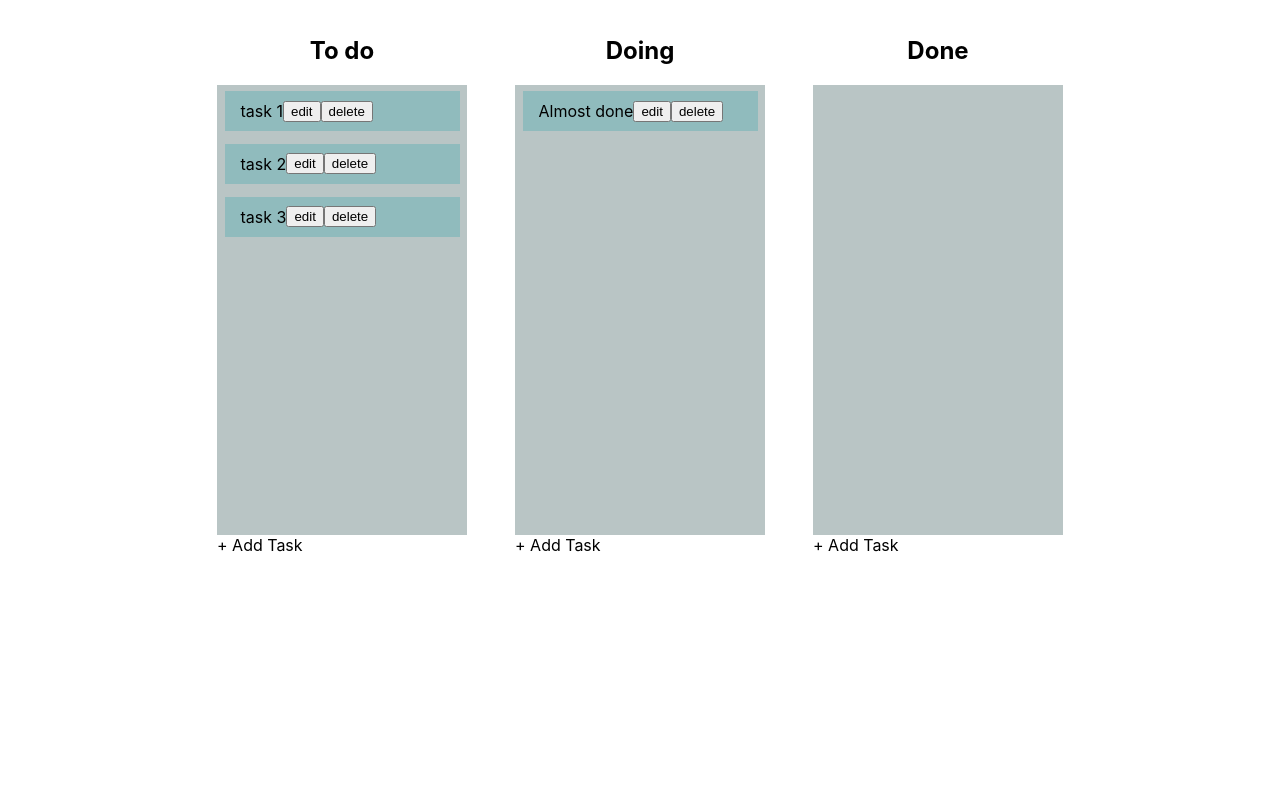
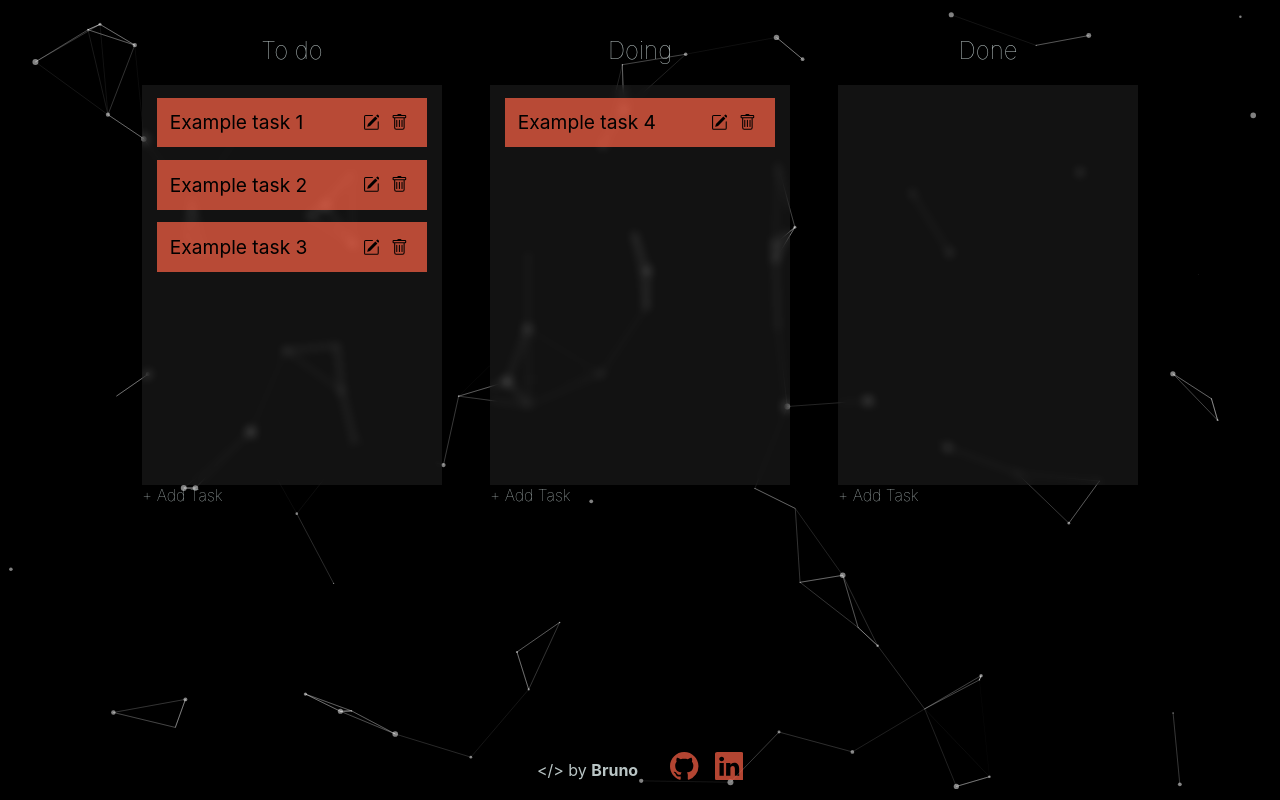
Before and after one commit to brunogoncalvess/Kambam-App, a React (Create React App) app: page / in a window 1280 px wide. Built offline with nearby package versions, Linux system fonts and the light colour scheme.

Commit message:
add style

```diff
--- a/package.json
+++ b/package.json
@@ -9,8 +9,11 @@
     "react": "^17.0.2",
     "react-beautiful-dnd": "^13.1.0",
     "react-dom": "^17.0.2",
+    "react-icons": "^4.4.0",
     "react-modal": "^3.15.1",
     "react-scripts": "5.0.1",
+    "react-tsparticles": "^2.1.4",
+    "tsparticles": "^2.1.4",
     "uuid": "^8.3.2",
     "web-vitals": "^2.1.4"
   },
--- a/public/index.html
+++ b/public/index.html
@@ -24,7 +24,7 @@
       work correctly both with client-side routing and a non-root public URL.
       Learn how to configure a non-root public URL by running `npm run build`.
     -->
-    <title>React App</title>
+    <title>Kanban</title>
   </head>
   <body>
     <noscript>You need to enable JavaScript to run this app.</noscript>
--- a/src/components/Home.css
+++ b/src/components/Home.css
@@ -1,5 +1,14 @@
+:root {
+    --my-tomato: rgba(255, 99, 71, 0.7);
+    --ice-color: rgb(185, 197, 197);
+}
+
 * {
     box-sizing: border-box;
+}
+
+body {
+    overflow-y: scroll;
 }
 
 .wrapper {
@@ -12,31 +21,190 @@
     text-align: center;
     display: flex;
     flex-direction: row;
-    gap: 15rem
+    gap: 15rem;
+    color:var(--ice-color);
+    font-weight: lighter;
+}
+
+.add-task-button {
+    color:var(--ice-color);
+    cursor: pointer;
+    font-weight: lighter;
+    transition: font-weight .2s ease-in-out;
+}
+
+.add-task-button:hover {
+    font-weight: normal;
 }
 
 .container {
     display: flex;
     flex-direction: row;
     gap: 3rem;
-    margin: 0 auto
+    margin: 0 auto;
+    min-height: 92vh;
+}
+
+.column-wrapper {
+    margin-bottom: 3rem;
 }
 
 .column {
     display: flex;
     flex-direction: column;
     align-items: center;
-    background-color: rgb(185, 197, 197);
-    height: 450px;
-    width: 250px;
+    background-color: rgba(255, 255, 255, 0.07);
+    min-height: 400px;
+    width: 300px;
+    position: relative;
 }
 
-.column > div {
-    margin: .4rem 0;
+.column::before {
+    content: '';
+    position: absolute;
+    top: 0;
+    left: 0;
+    right: 0;
+    bottom: 0;
+    backdrop-filter: blur(5px);
+    z-index: -2;
+}
+
+
+.column .taks {
+    margin-top: .8rem;
     display: flex;
     align-items: center;
-    padding-left: 1rem;
-    background-color:rgb(144, 187, 189);
-    height: 40px;
-    width: 235px;
+    justify-content: space-between;
+    gap: .3rem;
+    padding: .8rem;
+    background-color: var(--my-tomato);
+    min-height: 40px;
+    width: 90%;
+    font-size: 1.2rem;
 }
+
+.taks span {
+    display: block;
+    max-width: 78%;
+    word-wrap: break-word;
+}
+
+
+.card-spacing {
+    width: 100%;
+    height: .8rem;
+}
+
+.button-container {
+    display: flex;
+}
+
+.task-button {
+    display: flex;
+    align-items: center;
+    background: none;
+    border: none;
+    cursor: pointer;
+}
+
+.task-icon {
+    font-size: 1.05rem;
+}
+
+.modal {
+    position: absolute;
+    top: 50%;
+    left: 50%;
+    transform: translate(-50%, -50%);
+    width: 30rem;
+    height: 20rem;
+    background-color: rgba(33, 33, 34, 0.678);
+    backdrop-filter: blur(5px);
+}
+
+.modal textarea {
+    display: block;
+    width: 85%;
+    height: 8rem;
+    padding: .5rem;
+    font-size: 1.2rem;
+    margin: 0 auto;
+    margin-top: 4rem;
+    outline: none;
+    resize: none;
+}
+
+.modal-x {
+    position: absolute;
+    right: 10px;
+    top: 10px;
+    font-size: 2.3rem;
+    cursor: pointer;
+}
+
+.modal button {
+    display: block;
+    margin: 0 auto;
+    margin-top: 2.3rem;
+    width: 12rem;
+    height: 3rem;
+    text-transform: uppercase;
+    cursor: pointer;
+    background-color: rgb(43, 40, 40);
+    color: var(--ice-color);
+    border: none;
+    transition: all .4s ease-in-out;
+}
+
+.modal button:hover {
+    background-color: rgb(26, 24, 24);
+    color: white;
+}
+
+footer {
+    display: flex;
+    align-items: center;
+    gap: 2rem;
+    color:var(--ice-color);
+    margin: 0 auto;
+    text-align: center;
+}
+
+footer a {
+    font-size: 1.78rem;
+    color: var(--my-tomato);
+    transition: color .3s ease-in-out;
+}
+
+footer a:hover{
+    color: tomato;
+}
+
+.footer-links {
+    display: flex;
+    gap: 1rem;
+}
+
+footer span {
+    color: var(--my-tomato);
+    font-size: 1.2rem;
+}
+
+@media (max-width: 1013px) {
+    .container {
+        flex-direction: column;
+        gap: .2rem;
+    }
+    .column-wrapper {
+        margin-bottom: 0;
+    }
+
+    .column {
+        min-height: 200px;
+    }
+
+    footer {
+        margin-top: 3rem;
+    }
+}
--- a/src/components/Home.jsx
+++ b/src/components/Home.jsx
@@ -1,8 +1,11 @@
-import React, { useEffect, useState } from "react"
+import React, { useEffect, useRef, useState } from "react"
 import { DragDropContext, Draggable, Droppable } from "react-beautiful-dnd"
 import Modal from "react-modal"
+import { v4 as uuidv4 } from "uuid"
 
-import { v4 as uuidv4 } from 'uuid';
+import { BsPencilSquare, BsTrash, BsX, BsGithub, BsLinkedin } from "react-icons/bs"
+
+import ParticlesBackground from "./ParticlesBackground/ParticlesBackground"
 
 import "./Home.css"
 
@@ -11,29 +14,28 @@ const initialColumns = [
     id: 1,
     title: "To do",
     tasks: [
-      { id: 34, content: "task 1" },
-      { id: 56, content: "task 2" },
-      { id: 78, content: "task 3" },
+      { id: 34, content: "Example task 1" },
+      { id: 56, content: "Example task 2" },
+      { id: 78, content: "Example task 3" },
     ],
   },
 
-  { id: 2, title: "Doing", tasks: [{ id: 12, content: "Almost done" }] },
+  { id: 2, title: "Doing", tasks: [{ id: 12, content: "Example task 4" }] },
   { id: 3, title: "Done", tasks: [] },
 ]
-
 
 export default function Home() {
   const [columns, setColumns] = useState(initialColumns)
 
   useEffect(() => {
-    localStorage.columns ? setColumns(JSON.parse(localStorage.columns)) : setColumns(initialColumns)
+    localStorage.columns
+      ? setColumns(JSON.parse(localStorage.columns))
+      : setColumns(initialColumns)
   }, [])
 
-
   useEffect(() => {
-    localStorage.setItem('columns', JSON.stringify(columns))
+    localStorage.setItem("columns", JSON.stringify(columns))
   }, [columns])
-
 
   function onDragEnd(result) {
     const columnsDeepCopy = JSON.parse(JSON.stringify(columns))
@@ -53,7 +55,9 @@ export default function Home() {
         const spliced = columnsDeepCopy[i].tasks.splice(result.source.index, 1)
 
         columnsDeepCopy[+result.destination.droppableId - 1].tasks.splice(
-          result.destination.index, 0, ...spliced
+          result.destination.index,
+          0,
+          ...spliced
         )
       }
     }
@@ -61,34 +65,34 @@ export default function Home() {
     setColumns(columnsDeepCopy)
   }
 
+  const handleKey = (e) => e.key === 'Enter' ? handleSendClick() : null
+
   // MODAL
-  const [modalContent, setModalContent] = useState('')
-  const [task, setTask] = useState('')
-  const [column, setColumn] = useState('')
+  const [modalContent, setModalContent] = useState("")
+  const [task, setTask] = useState("")
+  const [column, setColumn] = useState("")
   const [clickHandler, setClickHandler] = useState(true)
 
-  const handleModalAdd = (column) => {
+  const handleModalAdd = column => {
     setClickHandler(true)
-    setModalContent('')
+    setModalContent("")
     openModal()
     setColumn(column)
   }
 
   const handleAdd = () => {
-
     const columnsDeepCopy = JSON.parse(JSON.stringify(columns))
 
     if (modalContent) {
       columnsDeepCopy.filter(columnCopy => {
         if (columnCopy.id === column.id) {
-          columnCopy.tasks.push({id: uuidv4(), content: modalContent})
+          columnCopy.tasks.push({ id: uuidv4(), content: modalContent })
         }
       })
       setColumns(columnsDeepCopy)
     }
     closeModal()
   }
-
 
   const handleUpdate = () => {
     const columnsDeepCopy = JSON.parse(JSON.stringify(columns))
@@ -104,14 +108,13 @@ export default function Home() {
     closeModal()
   }
 
- const handleDelete = (task) => {
+  const handleDelete = task => {
     const columnsDeepCopy = JSON.parse(JSON.stringify(columns))
     setTask(task)
 
     for (let i = 0; i < columnsDeepCopy.length; i++) {
       for (let j = 0; j < columnsDeepCopy[i].tasks.length; j++) {
         if (columnsDeepCopy[i].tasks[j].id === task.id) {
-
           columnsDeepCopy[i].tasks.splice(j, 1)
           setColumns(columnsDeepCopy)
         }
@@ -119,24 +122,22 @@ export default function Home() {
     }
   }
 
-  const inputChange = (e) => {
+  const inputChange = e => {
     setModalContent(e.target.value)
   }
 
-
-  const handleModalEdit = (task) => {
+  const handleModalEdit = task => {
     setClickHandler(false)
     setModalContent(task.content)
     setTask(task)
     openModal()
   }
 
-  const handleSendClick = () => clickHandler ? handleAdd() : handleUpdate()
+  const handleSendClick = () => (clickHandler ? handleAdd() : handleUpdate())
 
+  Modal.setAppElement("#root")
 
-  Modal.setAppElement('#root')
-
-  const [modalIsOpen, setModalIsOpen] = useState(false);
+  const [modalIsOpen, setModalIsOpen] = useState(false)
 
   const closeModal = () => {
     setModalIsOpen(false)
@@ -148,7 +149,8 @@ export default function Home() {
 
   return (
     <div className="wrapper">
-      <div className="container">
+      <ParticlesBackground/>
+        <div className="container" style={{zIndex: 0}}>
           <DragDropContext onDragEnd={onDragEnd}>
             {columns.map(column => (
               <>
@@ -162,28 +164,45 @@ export default function Home() {
                   <h2 className="headings">{column.title}</h2>
                   <Droppable droppableId={column.id.toString()} key={column.id}>
                     {provided => (
-                    <div ref={provided.innerRef}>
+                      <div className='column-wrapper' ref={provided.innerRef}>
                           <div className="column">
                             {column.tasks.map((task, index) => (
                               <>
-                          <Draggable draggableId={task.id.toString()} index={index} key={task.id}>
+                                <Draggable
+                                  draggableId={task.id.toString()}
+                                  index={index}
+                                  key={task.id}
+                                >
                                   {provided => (
                                         <div
+                                          className="taks"
                                           {...provided.dragHandleProps}
                                           {...provided.draggableProps}
                                           ref={provided.innerRef}
                                           style={{ ...provided.draggableProps.style }}
                                         >
+                                          <span>
                                           {task.content}
-                                <button onClick={() => handleModalEdit(task)}>edit</button>
-                                <button onClick={() => handleDelete(task)}>delete</button>
+                                          </span>
+                                          <div className="button-container">
+                                            <button className="task-button" onClick={() => handleModalEdit(task)}>
+                                              <BsPencilSquare className="task-icon" />
+                                            </button>
+
+                                            <button className="task-button" onClick={() => handleDelete(task)}>
+                                              <BsTrash className="task-icon" />
+                                            </button>
+                                          </div>
                                         </div>
                                   )}
                                 </Draggable>
                               </>
                             ))}
+                            <div className="card-spacing"></div>
                           </div>
-                        <span onClick={() => handleModalAdd(column)} >+ Add Task</span>
+                        <span className="add-task-button" onClick={() => handleModalAdd(column)}>
+                          + Add Task
+                        </span>
                         {provided.placeholder}
                       </div>
                     )}
@@ -194,10 +213,30 @@ export default function Home() {
           </DragDropContext>
         </div>
 
-      <Modal isOpen={modalIsOpen} onRequestClose={closeModal}>
-        <input type="search" autoFocus defaultValue={modalContent} onChange={e => inputChange(e)}/>
+          <Modal className='modal' isOpen={modalIsOpen} onRequestClose={closeModal} style={{}}>
+            <BsX className="modal-x" onClick={closeModal}/>
+            <textarea
+              type="search"
+              autoFocus
+              defaultValue={modalContent}
+              onChange={e => inputChange(e)}
+              onKeyPress={e => handleKey(e)}
+
+              />
             <button onClick={handleSendClick}>Send</button>
           </Modal>
+
+          <footer>
+            <div>
+              {`</> by`} <strong>Bruno</strong>
             </div>
+            <div className="footer-links">
+              <a href="https://github.com/brunogoncalvess" target="_blank" rel="noreferrer"><BsGithub /></a>
+              <a href="https://www.linkedin.com/in/brunrsg/" target="_blank" rel="noreferrer"><BsLinkedin/></a>
+            </div>
+
+          </footer>
+    </div>
+
   )
 }
--- /dev/null
+++ b/src/components/ParticlesBackground/ParticlesBackground.jsx
@@ -0,0 +1,26 @@
+import React from "react"
+import Particles from 'react-tsparticles'
+import { loadFull } from "tsparticles";
+
+import config from './config'
+
+function ParticlesBackground() {
+   const particlesInit = async (main) => {
+     await loadFull(main);
+   };
+
+   const particlesLoaded = (container) => {
+     console.log(container);
+   };
+  // console.log(config)
+  return (
+      <Particles
+      id="tsparticles"
+      init={particlesInit}
+      // loaded={particlesLoaded}
+      options={config} />
+
+  )
+}
+
+export default ParticlesBackground;
--- /dev/null
+++ b/src/components/ParticlesBackground/config.js
@@ -0,0 +1,75 @@
+const particlesConfig = {
+    fullScreen: {
+      enable: true,
+      zIndex: -1
+    },
+    fpsLimit: 120,
+    particles: {
+      number: {
+        value: 80,
+        density: {
+          enable: true,
+          value_area: 800
+        }
+      },
+      color: {
+        value: "#ffffff",
+        animation: {
+          enable: true,
+          speed: 15,
+          sync: true
+        }
+      },
+      opacity: {
+        value: 0.5
+      },
+      size: {
+        value: {
+          min: 0.1,
+          max: 3
+        }
+      },
+      links: {
+        enable: true,
+        distance: 100,
+        color: "#ffffff",
+        opacity: 0.4,
+        width: 1
+      },
+      move: {
+        enable: true,
+        speed: .7,
+        direction: "none",
+        outModes: {
+          default: "out"
+        }
+      }
+    },
+    interactivity: {
+      events: {
+        onHover: {
+          enable: true,
+          mode: "repulse"
+        },
+        onClick: {
+          enable: false,
+          mode: "push"
+        },
+        resize: true
+      },
+      modes: {
+        repulse: {
+          distance: 100
+        },
+        push: {
+          quantity: 4
+        }
+      }
+    },
+    detectRetina: true,
+    background: {
+      color: "#000000"
+    }
+  }
+
+export default particlesConfig
```
Also changed, not shown: 1 other file (tests, documents, lock files or other folders). Lines whose indentation alone changed are shown as unchanged.
